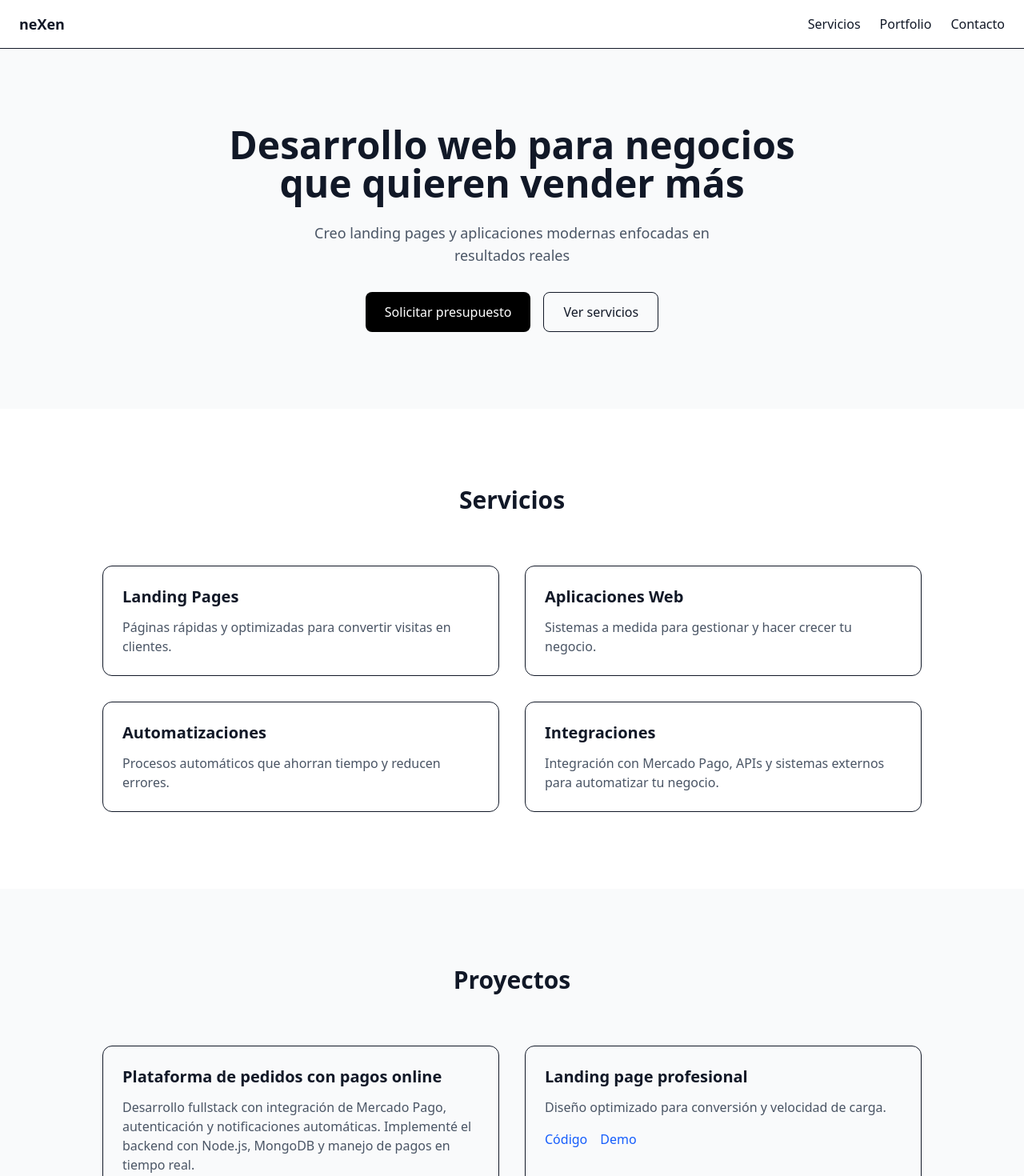
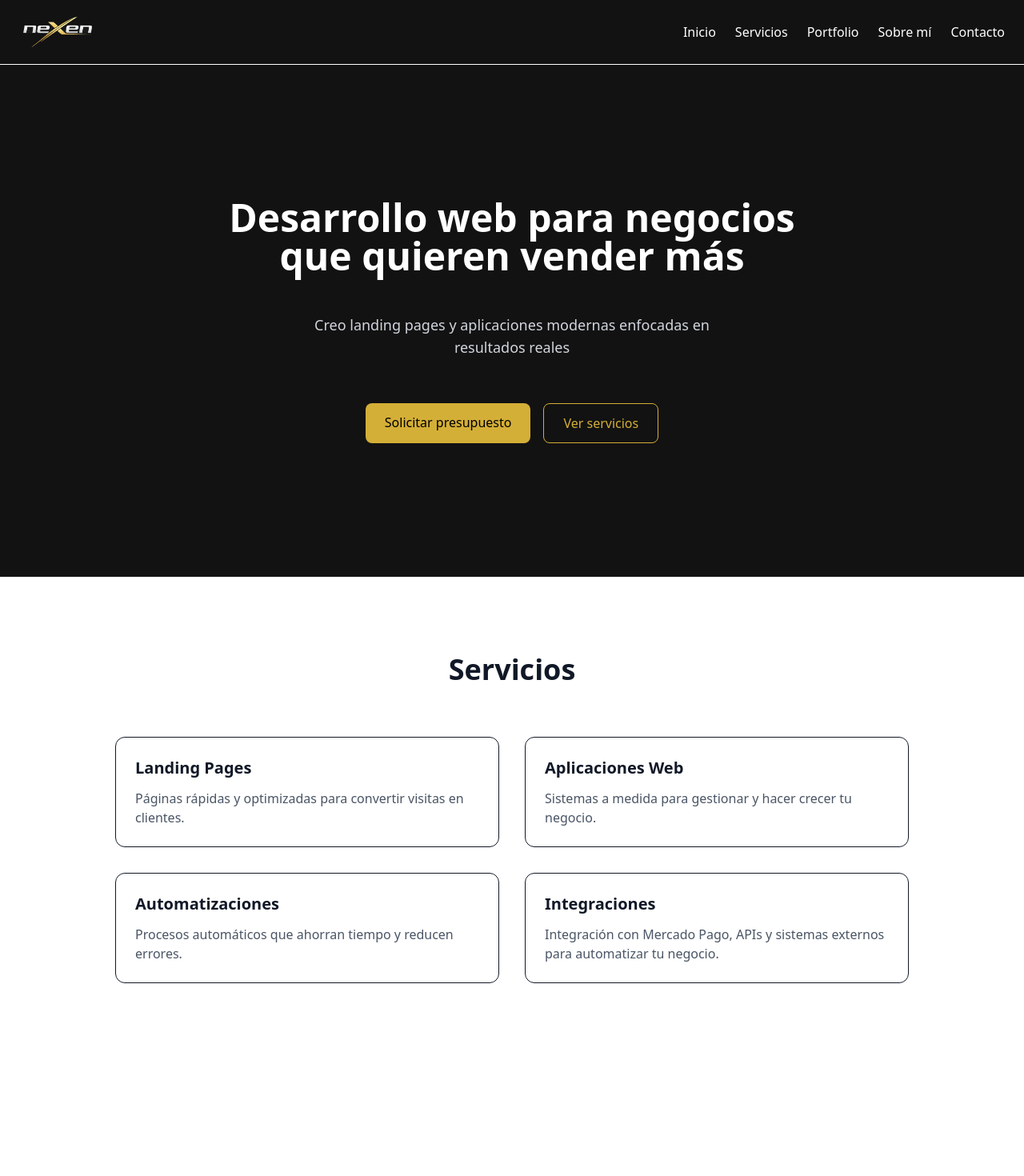
Before and after one commit to nexensysdev/nexen-landing, a Next.js app: page / in a window 1280 px wide. Shown: the top 1470 px of the page at 80% size. Built offline with nearby package versions, Linux system fonts and the light colour scheme.

Commit message:
feat: complete landing page with sections, styling and navigation

```diff
--- a/src/app/globals.css
+++ b/src/app/globals.css
@@ -23,3 +23,11 @@ body {
   background-color: #ffffff;
   color: #111827;
 }
+
+html {
+  scroll-behavior: smooth;
+}
+
+section {
+  scroll-margin-top: 80px;
+}
--- a/src/app/page.tsx
+++ b/src/app/page.tsx
@@ -2,6 +2,8 @@ import Hero from "@/sections/Hero";
 import Services from "@/sections/Services";
 import Navbar from "@/components/Navbar";
 import Portfolio from "@/sections/Portfolio";
+import About from "@/sections/About";
+import Contact from "@/sections/Contact";
 
 export default function Home() {
   return (
@@ -10,6 +12,8 @@ export default function Home() {
       <Hero />
       <Services />
       <Portfolio />
+      <About />
+      <Contact />
     </main>
   );
 }
--- a/src/components/Navbar.tsx
+++ b/src/components/Navbar.tsx
@@ -1,11 +1,33 @@
+import Image from "next/image";
 export default function Navbar() {
   return (
-    <nav className="flex justify-between items-center px-6 py-4 border-b">
-      <h1 className="font-bold text-lg">neXen</h1>
+    <nav className="flex justify-between items-center px-6 py-4 border-b bg-[#121212] text-white sticky top-0 z-50">
+      <a href="#home">
+        <Image
+  src="/logo.png"
+  alt="neXen logo"
+  width={60}
+  height={60}
+  className="h-12 w-auto"
+/>
+      </a>
+
       <div className="flex gap-6">
-        <a href="#">Servicios</a>
-        <a href="#">Portfolio</a>
-        <a href="#">Contacto</a>
+        <a href="#home" className="hover:text-[#D4AF37] transition">
+          Inicio
+        </a>
+        <a href="#services" className="hover:text-[#D4AF37] transition">
+          Servicios
+        </a>
+        <a href="#portfolio" className="hover:text-[#D4AF37] transition">
+          Portfolio
+        </a>
+        <a href="#about" className="hover:text-[#D4AF37] transition">
+          Sobre mí
+        </a>
+        <a href="#contact" className="hover:text-[#D4AF37] transition ">
+          Contacto
+        </a>
       </div>
     </nav>
   );
--- /dev/null
+++ b/src/sections/About.tsx
@@ -0,0 +1,30 @@
+export default function About() {
+  return (
+    <section id="about" className="gap-6 py-24 px-4 bg-white max-w-5xl mx-auto">
+      <div className="max-w-3xl mx-auto text-center">
+        <h2 className="text-3xl md:text-4xl font-bold mb-16">Sobre mí</h2>
+
+        <p className="text-gray-700 leading-relaxed">
+          Soy desarrollador web en transición desde una carrera de más de 20
+          años en el ámbito administrativo, donde adquirí experiencia en
+          organización, responsabilidad y trabajo con sistemas reales.
+        </p>
+
+        <p className="text-gray-700 leading-relaxed">
+          Actualmente me enfoco en el desarrollo de aplicaciones web modernas,
+          con experiencia en backend, integración de APIs y soluciones
+          orientadas a resultados concretos.
+        </p>
+
+        <p className="text-gray-700 leading-relaxed">
+          Mi objetivo es ayudar a negocios a mejorar sus procesos y presencia
+          digital mediante herramientas eficientes y bien construidas.
+        </p>
+        <p className="text-gray-700 mt-4 font-medium">
+          Busco oportunidades donde pueda aportar valor real mientras continúo
+          creciendo como desarrollador.
+        </p>
+      </div>
+    </section>
+  );
+}
--- /dev/null
+++ b/src/sections/Contact.tsx
@@ -0,0 +1,34 @@
+export default function Contact() {
+  return (
+    <section id="contact" className="gap-6 py-24 px-4 bg-gray-100 max-w-5xl mx-auto">
+      <div className="max-w-xl mx-auto text-center">
+        <h2 className="text-3xl md:text-4xl font-bold mb-16">
+          Contacto
+        </h2>
+
+        <p className="text-gray-600 mb-8">
+          ¿Tenés un proyecto en mente o necesitás mejorar tu presencia online?
+          Hablemos.
+        </p>
+
+        <div className="flex flex-col gap-4 items-center">
+          <a
+            href="mailto:nexensys@gmail.com"
+            className="bg-black text-white px-6 py-3 rounded-lg w-full max-w-xs hover:opacity-90 transition"
+          >
+            Enviar email
+          </a>
+
+          <a
+            href="https://wa.me/5493462666122"
+            target="_blank"
+            rel="noopener noreferrer"
+            className="border px-6 py-3 rounded-lg w-full max-w-xs bg-[#D4AF37] text-black hover:bg-[#C9A227] "
+          >
+            WhatsApp
+          </a>
+        </div>
+      </div>
+    </section>
+  );
+}
--- a/src/sections/Hero.tsx
+++ b/src/sections/Hero.tsx
@@ -1,21 +1,31 @@
 export default function Hero() {
   return (
-    <section className="text-center py-24 px-4 bg-gray-50">
-      <h1 className="text-4xl md:text-5xl font-bold mb-6 max-w-3xl mx-auto">
+    <section
+  id="home"
+  className="min-h-[80vh] flex flex-col items-center justify-center gap-6 text-center px-4 bg-[#121212] text-white"
+>
+  <h1 className="text-4xl md:text-5xl font-bold mb-6 max-w-3xl">
     Desarrollo web para negocios que quieren vender más
   </h1>
 
-      <p className="text-lg text-gray-600 mb-8 max-w-xl mx-auto">
+  <p className="text-lg text-gray-300 mb-8 max-w-xl">
     Creo landing pages y aplicaciones modernas enfocadas en resultados reales
   </p>
 
-      <div className="flex justify-center gap-4">
-        <button className="bg-black text-white px-6 py-3 rounded-lg">
+  <div className="flex gap-4">
+    <a
+      href="#contact"
+      className="bg-[#D4AF37] text-black px-6 py-3 rounded-lg hover:bg-[#C9A227] transition"
+    >
       Solicitar presupuesto
-        </button>
-        <button className="border px-6 py-3 rounded-lg">
+    </a>
+
+    <a
+      href="#services"
+      className="border border-[#D4AF37] text-[#D4AF37] px-6 py-3 rounded-lg hover:bg-[#D4AF37] hover:text-black transition"
+    >
       Ver servicios
-        </button>
+    </a>
   </div>
 </section>
   );
--- a/src/sections/Portfolio.tsx
+++ b/src/sections/Portfolio.tsx
@@ -1,6 +1,7 @@
 type Project = {
   title: string;
   description: string;
+  highlight?: string;
   repo: string;
   demo?: string;
 };
@@ -9,13 +10,15 @@ const projects: Project[] = [
   {
     title: "Plataforma de pedidos con pagos online",
     description:
-      "Desarrollo fullstack con integración de Mercado Pago, autenticación y notificaciones automáticas. Implementé el backend con Node.js, MongoDB y manejo de pagos en tiempo real.",
+      "Aplicación fullstack con integración de Mercado Pago para procesamiento de pagos en tiempo real. Implementé el backend con Node.js y MongoDB, gestionando autenticación, lógica de negocio y notificaciones automáticas según el estado de las transacciones.",
+    highlight: "Integración completa de pasarela de pagos",
     repo: "https://github.com/EatOutPF/PF",
-    demo: "https://youtu.be/H_BctoijfFc?si=XmIcG4w-p8jD-p9J",
+    demo: "https://youtu.be/H_BctoijfFc?si=QHkK5DzDynoK1qiE&t=13",
   },
   {
-    title: "Landing page profesional",
-    description: "Diseño optimizado para conversión y velocidad de carga.",
+    title: "Plataforma de recetas fullstack",
+    description:
+      "Aplicación para búsqueda, filtrado y creación de recetas integrando API externa y base de datos propia. Desarrollé lógica de filtros, ordenamiento y paginado tanto en frontend como backend usando React, Redux, Node.js y PostgreSQL.",
     repo: "https://github.com/LordPock/PI-Food",
     demo: "https://pi-food-ten.vercel.app/",
   },
@@ -23,17 +26,18 @@ const projects: Project[] = [
 
 export default function Portfolio() {
   return (
-    <section className="py-24 px-4 bg-gray-50">
-      <h2 className="text-3xl font-bold text-center mb-16">Proyectos</h2>
+    <section id="portfolio" className="min-h-screen gap-6 py-24 px-4 bg-gray-100 max-w-5xl mx-auto">
+      <h2 className="text-3xl md:text-4xl font-bold text-center mb-16">Proyectos</h2>
 
       <div className="grid gap-8 md:grid-cols-2 max-w-5xl mx-auto">
         {projects.map((project, index) => (
           <div
             key={index}
-            className="p-6 rounded-xl border hover:shadow-2xl hover:-translate-y-1 transition duration-300"
+            className="p-6 rounded-xl border hover:shadow-xl hover:-translate-y-1 transition duration-300 bg-white"
           >
             <h3 className="text-xl font-semibold mb-3">{project.title}</h3>
             <p className="text-gray-600">{project.description}</p>
+            <p className="text-sm text-green-600 mt-2">{project.highlight}</p>
             <div className="mt-4 flex gap-4">
               <a
                 href={project.repo}
--- a/src/sections/Services.tsx
+++ b/src/sections/Services.tsx
@@ -24,8 +24,8 @@ const services: Service[] = [
 
 export default function Services() {
   return (
-    <section className="py-24 px-4">
-      <h2 className="text-3xl font-bold text-center mb-16">
+    <section id="services" className="min-h-screen gap-6 py-24 px-4 bg-white max-w-5xl mx-auto">
+      <h2 className="text-3xl md:text-4xl font-bold text-center mb-16">
         Servicios
       </h2>
 
@@ -33,7 +33,7 @@ export default function Services() {
         {services.map((service, index) => (
           <div
             key={index}
-            className="p-6 rounded-xl border hover:shadow-2xl hover:-translate-y-1 transition duration-300"
+            className="p-6 rounded-xl border hover:shadow-xl hover:-translate-y-1 transition duration-300 bg-white"
           >
             <h3 className="text-xl font-semibold mb-3">
               {service.title}
```
Also changed, not shown: public/logo.PNG (added). Lines whose indentation alone changed are shown as unchanged.
